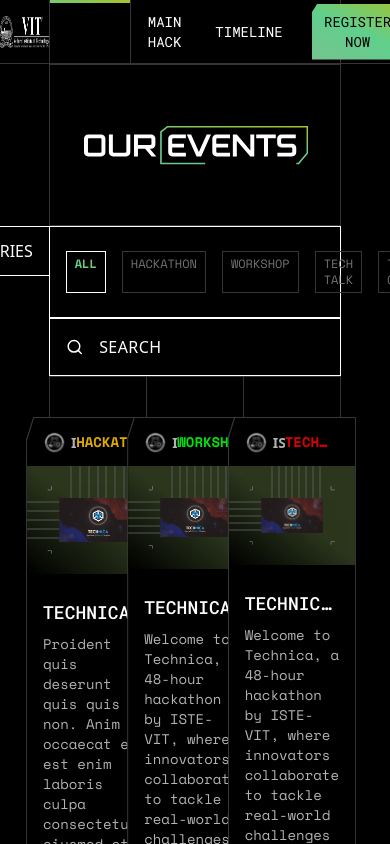
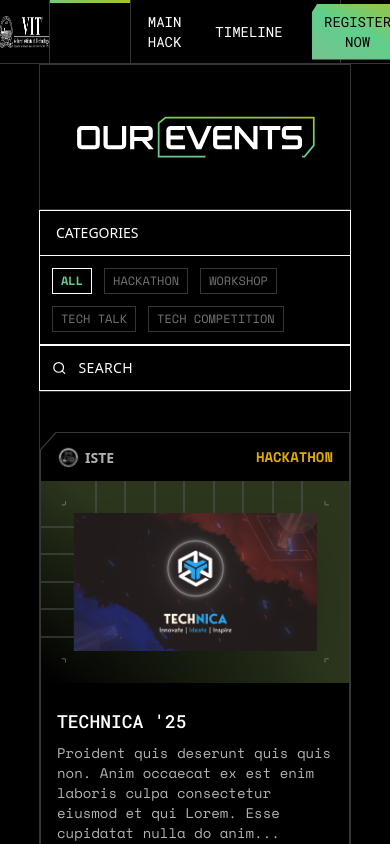
Before and after one commit to Keshav-Aneja/yantra-2025, a Next.js app: page /events in a window 390 px wide. Shown: the top 844 px of the page. Built offline with nearby package versions, Linux system fonts and the light colour scheme.

Commit message:
chore: events page for mobile devices

```diff
--- a/src/app/events/page.tsx
+++ b/src/app/events/page.tsx
@@ -1,4 +1,5 @@
 "use client";
+import "@/styles/events/events-page.css"
 
 import React, { useEffect, useState } from "react";
 import OurEvents from "@/app/events/_components/our-events";
@@ -41,49 +42,28 @@
   };
 
   return (
-    <div className={"flex flex-col justify-center items-center"}>
-      <div className={"w-wrapper flex items-center border border-border p-8"}>
-        <OurEvents className={"w-80 h-24"} />
+    <div className={"w-full flex flex-col justify-center items-center"}>
+      <div className={"w-wrapper max-md:w-wrapper-md flex items-center max-md:justify-center border border-border p-8"}>
+        <OurEvents className={"w-80 h-24 max-md:w-60 max-md:h-20"} />
       </div>
-      <div className={"w-wrapper relative"}>
-        <div className="border border-white border-r-0 px-4 py-3 text-white absolute top-0 right-full">
+      <div className={"max-md:w-wrapper-md w-wrapper relative"}>
+        <div className="border border-white max-lg:border-b-0 lg:border-r-0 px-4 py-3 text-white max-md:text-sm lg:absolute lg:top-0 lg:right-full">
           CATEGORIES
         </div>
         <EventTypeFilter
           selectedEventType={selectedEventType}
           onSelectEventType={onSelectEventType}
         />
-        <div
-          className={
-            "flex items-center border text-white border-white p-4 gap-4"
-          }
-        >
-          <Search className={"size-5"} />
-          <input
-            className={
-              "bg-inherit placeholder:text-white w-full outline-none tracking-wide"
-            }
-            placeholder={"SEARCH"}
-            onChange={(e) => setSearch(e.target.value)}
-          />
-        </div>
+        <SearchEvents onInputChange={(e)=>setSearch(e.target.value)} />
       </div>
-      <div className={"w-wrapper border border-border relative"}>
+      <div className={"w-wrapper max-md:w-wrapper-md border border-border relative"}>
         <div className={"flex justify-between h-full w-full absolute"}>
           <VerticalLine className={"invisible"} />
-          <VerticalLine />
-          <VerticalLine />
+          <VerticalLine className={"max-md:hidden"} />
+          <VerticalLine className={"max-sm:hidden"} />
           <VerticalLine className={"invisible"} />
         </div>
-        <div
-          className={
-            "grid grid-cols-3 gap-x-0 gap-y-10 my-10 justify-items-center content-start place-content-start"
-          }
-        >
-          {pageData.map(({ organisation, event }, index) => (
-            <EventCard organisation={organisation} event={event} key={index} />
-          ))}
-        </div>
+        <Events events={pageData} />
         <div className={"flex justify-end mb-12"}>
           <div
             className={
@@ -176,13 +156,13 @@
   selectedEventType,
   onSelectEventType,
 }: EventTypeFilter) => (
-  <div className={"flex gap-4 p-4 py-6 border border-white"}>
+  <div className={"flex gap-3 md:gap-4 flex-wrap px-3 md:px-4 py-3 md:py-6 border border-white"}>
     {eventTypes.map((eventType, index) => (
       <div
         key={index}
         className={`border p-1 px-2 text-xs font-space_mono cursor-pointer ${
           eventType === selectedEventType
-            ? "border-white bg-gradient-to-tr from-[#76C38F] via-[#60CF8C] to-[#A7C12C] text-transparent bg-clip-text font-semibold"
+            ? "border-white text-gradient font-semibold"
             : "border-border text-[#4B4B4B] hover:border-neutral-600 text-neutral-500"
         }`}
         onClick={() => onSelectEventType(eventType)}
@@ -193,4 +173,39 @@
   </div>
 );
 
+const Events = ({
+    events
+}: { events: EventCardProps[] })=> (
+    <div
+        className={
+          "grid grid-cols-1 sm:grid-cols-2 lg:grid-cols-3 gap-x-0 gap-y-10 my-10 justify-items-center content-start place-content-start"
+        }
+    >
+      {events.map(({organisation, event}, index) => (
+          <EventCard organisation={organisation} event={event} key={index}/>
+      ))}
+    </div>
+)
+
+const SearchEvents = ({
+  onInputChange
+}: {
+  onInputChange: React.ChangeEventHandler<HTMLInputElement>
+})=> (
+    <div
+        className={
+          "flex items-center border text-white border-white p-3 md:p-4 gap-3 md:gap-4"
+        }
+    >
+      <Search className={"size-5 max-md:size-4"}/>
+      <input
+          className={
+            "bg-inherit placeholder:text-white w-full outline-none tracking-wide max-md:text-sm"
+          }
+          placeholder={"SEARCH"}
+          onChange={onInputChange}
+      />
+    </div>
+)
+
 export default EventsPage;
--- a/src/components/event-card.tsx
+++ b/src/components/event-card.tsx
@@ -88,7 +88,7 @@
         <p className={"font-roboto text-lg font-medium uppercase line-clamp-1"}>
           {event.name}
         </p>
-        <p className={"font-space_mono text-sm text-white/70"}>
+        <p className={"font-space_mono text-sm text-white/70 line-clamp-5 "}>
           {truncateText(event.description, 23)}
         </p>
       </div>
--- /dev/null
+++ b/src/styles/events/events-page.css
@@ -0,0 +1,3 @@
+.text-gradient {
+    @apply bg-gradient-to-tr from-[#76C38F] via-[#60CF8C] to-[#A7C12C] text-transparent bg-clip-text
+}
--- a/tailwind.config.ts
+++ b/tailwind.config.ts
@@ -17,7 +17,8 @@
         border: '#353539'
       },
       width: {
-        wrapper: '75%'
+        wrapper: '75%',
+        'wrapper-md': '80%'
       },
       fontFamily: {
         roboto: [
```
